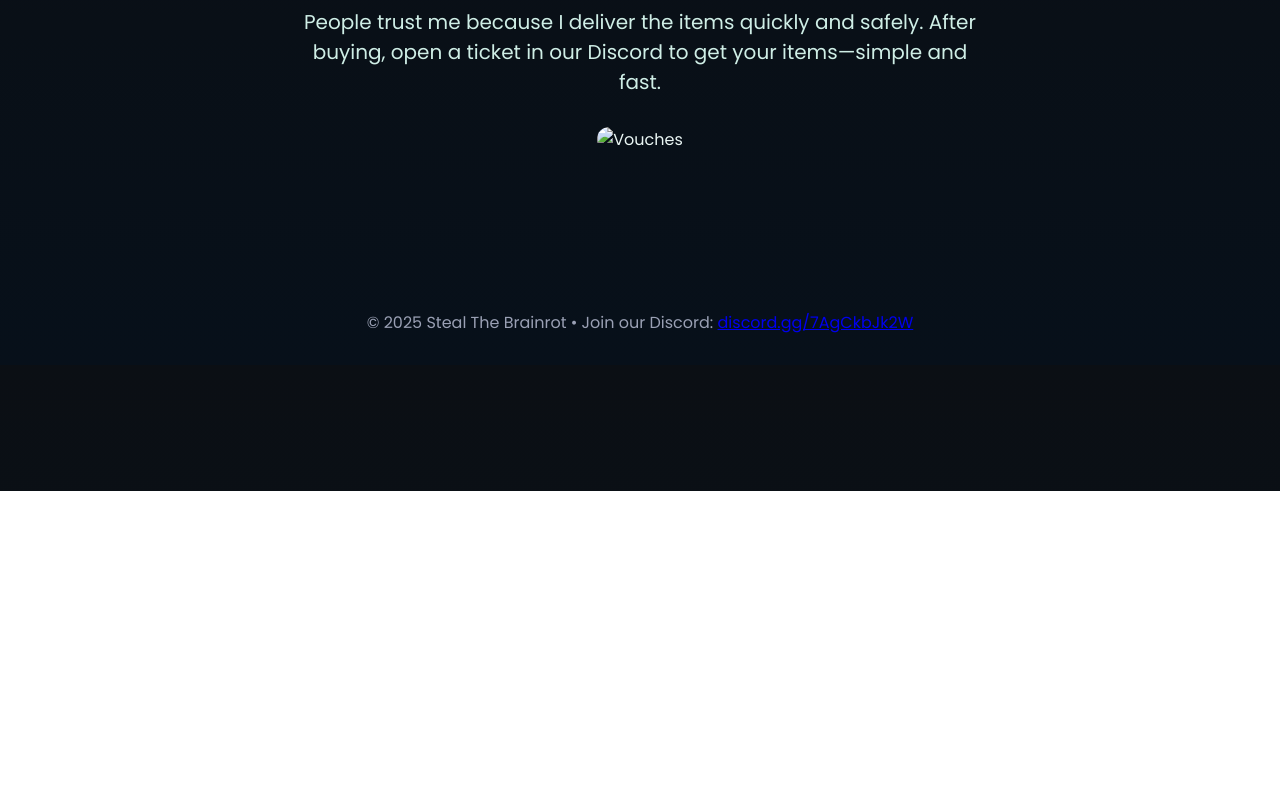
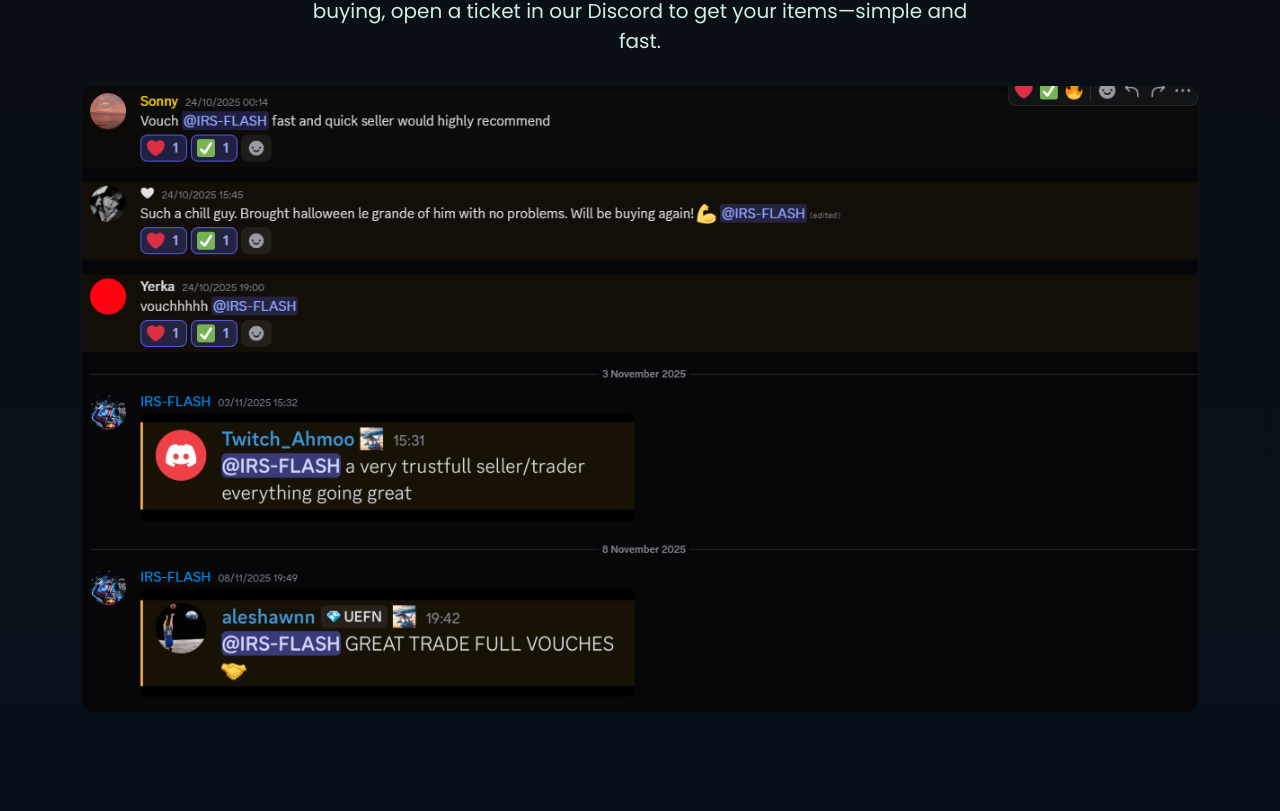
Before and after one commit to Harryvb2/Fortnite-Steal-the-Brainrot-Shop-, a plain HTML site: page vouches.html in a window 1280 px wide. Shown: the part 309-1120 px from the top of the page. Before the commit the page ends 800 px from the top, so only its background shows below. Drawn offline with Linux system fonts and the light colour scheme.

Commit message:
Update vouches.html

```diff
--- a/vouches.html
+++ b/vouches.html
@@ -23,7 +23,7 @@
     <p style="font-size:clamp(16px,2.2vw,20px); color:#cfeee6; max-width:700px; margin:0 auto;">
       People trust me because I deliver the items quickly and safely. After buying, open a ticket in our Discord to get your items—simple and fast.
     </p>
-    <img src="screen-vouches.png" alt="Vouches" style="max-width:90%; height:auto; border-radius:12px; margin-top:30px;">
+    <img src="screen vouches.png" alt="Vouches" style="max-width:90%; height:auto; border-radius:12px; margin-top:30px;">
   </main>
 
   <footer class="site-footer">
```
